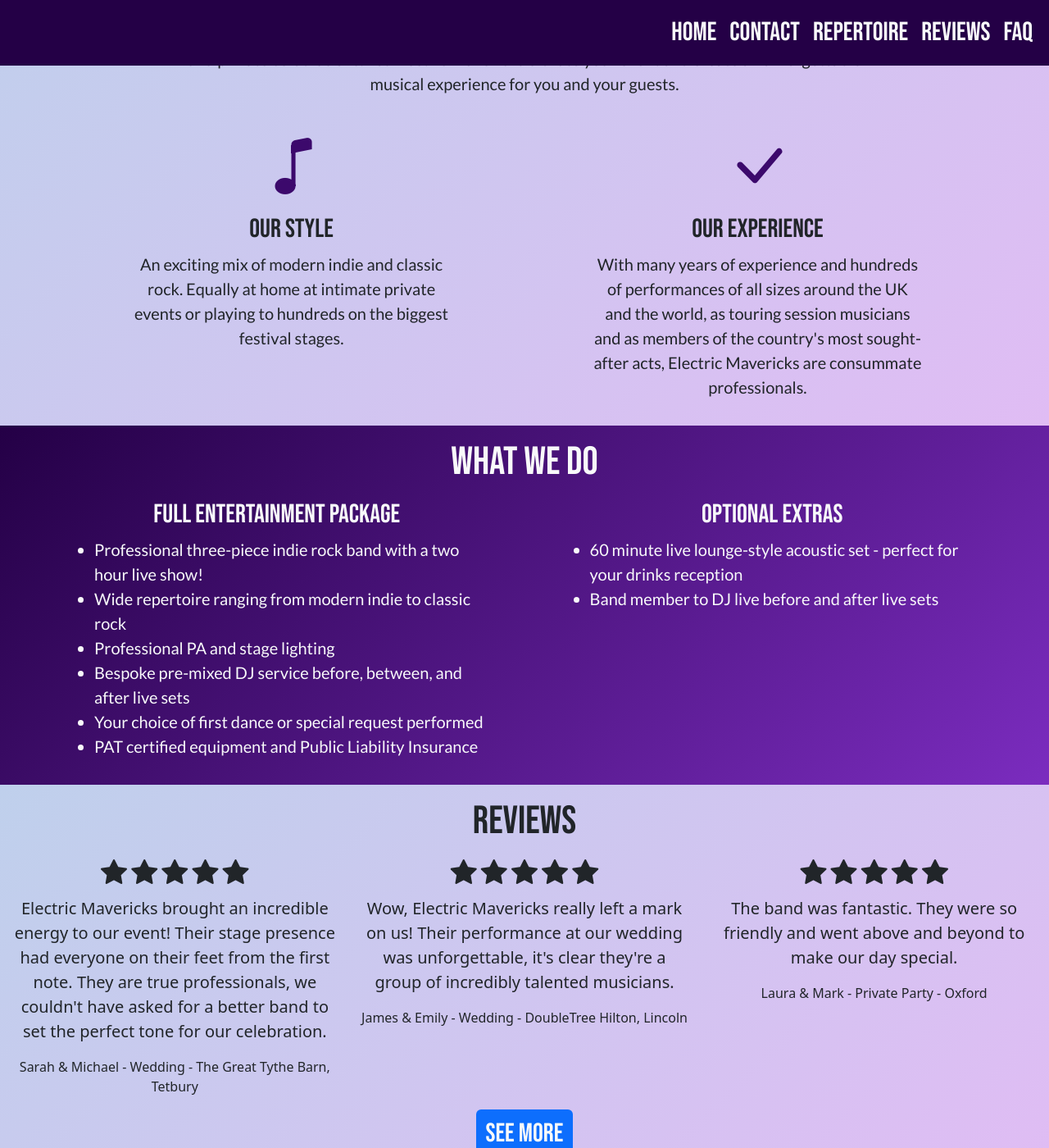
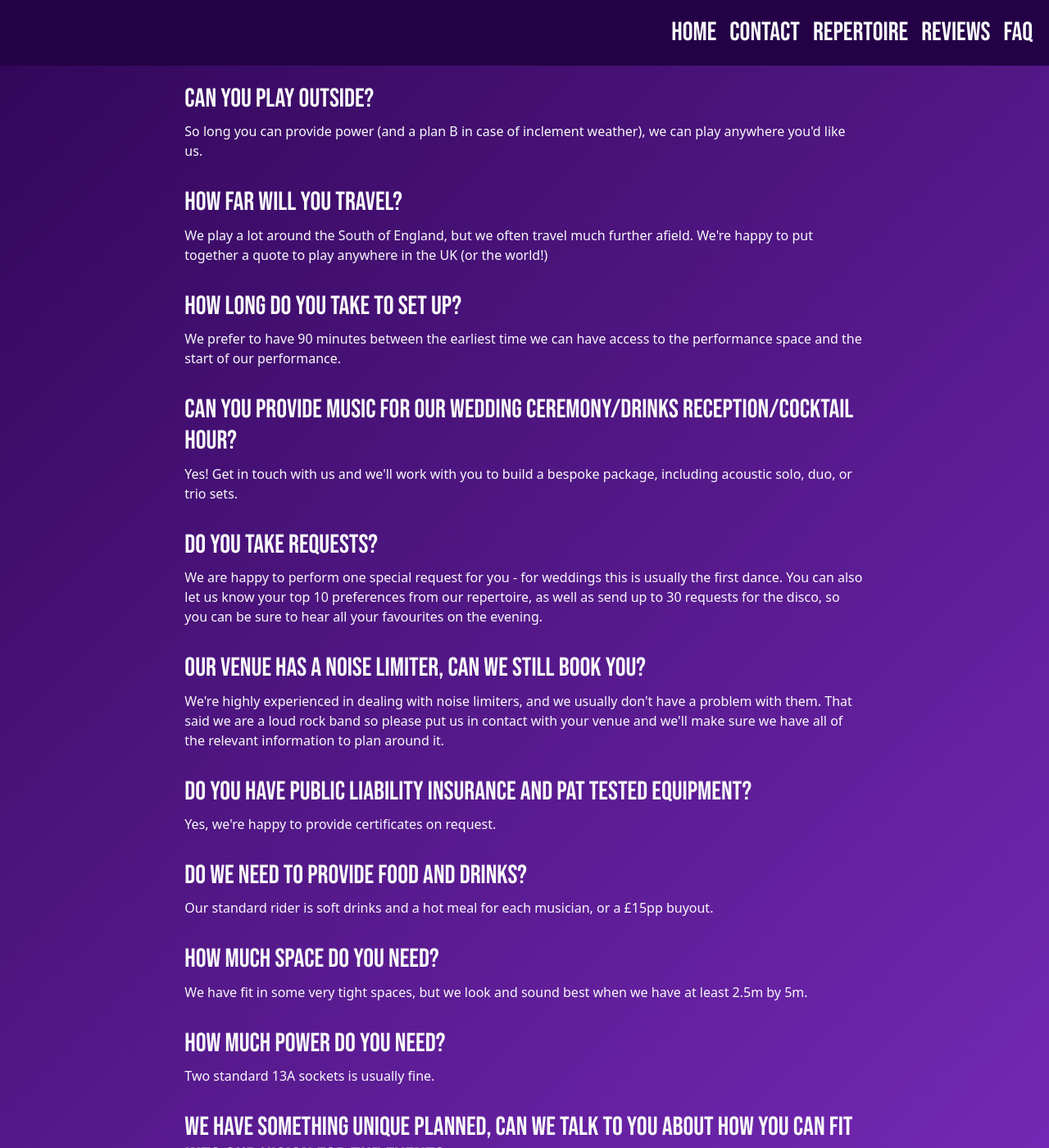
Before and after one commit to Bibliophage305/electric-mavericks, a Jekyll site: the page built from pages/faq.html, in a window 1280 px wide and 1400 px high, scrolled down 479 px. Shown: the whole window at 82% size. Built offline with Jekyll 4.4.1, drawn with Linux system fonts in a browser that asks for light colours; some of the changed text lies outside the part shown.

Commit message:
Fix FAQ page

```diff
--- a/pages/faq.html
+++ b/pages/faq.html
@@ -4,218 +4,155 @@ title: "Electric Mavericks"
 permalink: /faq/
 ---
 
-<div id="hero" class="row text-light py-3">
+<div class="row text-light py-3">
   <div class="col">
-    <div class="row">
-      <div class="col text-center">
-        <h1>Electric Mavericks</h1>
-      </div>
-    </div>
-    <div class="row">
-      <div class="col text-center">
-        <h2>Wiltshire and Berkshire's best indie rock trio</h2>
-      </div>
-    </div>
-    <div class="row mb-3">
-      <div class="col text-center">
-        <a
-          role="button"
-          id="cta-button"
-          class="btn btn-primary btn-large text-light"
-          href="https://electricmavericks.co.uk/contact"
-        >
-          Enquire Now
-        </a>
-      </div>
+    <div class="row text-center">
+      <h2>Frequently Asked Questions</h2>
     </div>
     <div class="row justify-content-center">
-      <div class="col-auto text-center">
-        <lite-youtube
-          id="showreel"
-          videoid="eagdJADNbDc"
-          posterquality="maxresdefault"
-          posterloading="eager"
-        ></lite-youtube>
-      </div>
-    </div>
-  </div>
-</div>
-<div id="about" class="row text-dark py-3">
-  <div class="col">
-    <div class="row">
-      <div class="col text-center">
-        <h2 class="pt-3">About Us</h2>
-      </div>
-    </div>
-    <div class="row justify-content-center">
-      <div class="col col-md-8 text-center">
-        <p class="font-lato fs-5">
-          Introducing Electric Mavericks, a dynamic indie rock trio based in
-          Wiltshire and Berkshire ready to ignite your party with their
-          infectious melodies and powerful stage presence. Their captivating
-          high-energy performances are the perfect addition to parties,
-          weddings, festivals, and private celebrations. Let Electric Mavericks
-          elevate your event and create an unforgettable musical experience for
-          you and your guests.
-        </p>
-      </div>
-    </div>
-    <div class="row justify-content-evenly">
-      <div class="col-12 col-lg-4 col-md-6 text-center pt-2">
-        <div class="row">
-          <i class="bi bi-music-note about-icon"></i>
+      <div class="col-12 col-lg-8 col-md-10">
+        <div class="row pt-3">
+          <h3>Do you have your own PA and lighting?</h3>
         </div>
         <div class="row">
-          <h3>Our Style</h3>
+          <p>
+            We bring our standard PA and lights to every show at no extra cost.
+            If you already have a suitable sound system we're happy to use it,
+            but if you don't, then you don't need to hire any extra equipment
+            for us.
+          </p>
+        </div>
+        <div class="row pt-3">
+          <h3>How long do you play for?</h3>
         </div>
         <div class="row">
-          <p class="font-lato fs-5">
-            An exciting mix of modern indie and classic rock. Equally at home at
-            intimate private events or playing to hundreds on the biggest
-            festival stages.
+          <p>
+            We usually play for a total of two hours, split into two hour-long
+            sets. We also offer an extra hour-long acoustic set, ideal for a
+            drinks reception or cocktail hour.
           </p>
         </div>
-      </div>
-      <div class="col-12 col-lg-4 col-md-6 text-center pt-2">
-        <div class="row">
-          <i class="bi bi-check-lg about-icon"></i>
+        <div class="row pt-3">
+          <h3>What happens before/between/after your sets?</h3>
         </div>
         <div class="row">
-          <h3>Our Experience</h3>
+          <p>
+            Anything you like! We can play pre-mixed playlists - either ours or
+            something you send us in advance - or hand over to your DJ. We also
+            offer a DJ upgrade, where a band member will select and mix tracks
+            as well as take requests.
+          </p>
+        </div>
+        <div class="row pt-3">
+          <h3>Can you play outside?</h3>
         </div>
         <div class="row">
-          <p class="font-lato fs-5">
-            With many years of experience and hundreds of performances of all
-            sizes around the UK and the world, as touring session musicians and
-            as members of the country's most sought-after acts, Electric
-            Mavericks are consummate professionals.
+          <p>
+            So long you can provide power (and a plan B in case of inclement
+            weather), we can play anywhere you'd like us.
+          </p>
+        </div>
+        <div class="row pt-3">
+          <h3>How far will you travel?</h3>
+        </div>
+        <div class="row">
+          <p>
+            We play a lot around the South of England, but we often travel much
+            further afield. We're happy to put together a quote to play anywhere
+            in the UK (or the world!)
+          </p>
+        </div>
+        <div class="row pt-3">
+          <h3>How long do you take to set up?</h3>
+        </div>
+        <div class="row">
+          <p>
+            We prefer to have 90 minutes between the earliest time we can have
+            access to the performance space and the start of our performance.
+          </p>
+        </div>
+        <div class="row pt-3">
+          <h3>
+            Can you provide music for our wedding ceremony/drinks
+            reception/cocktail hour?
+          </h3>
+        </div>
+        <div class="row">
+          <p>
+            Yes! Get in touch with us and we'll work with you to build a bespoke
+            package, including acoustic solo, duo, or trio sets.
+          </p>
+        </div>
+        <div class="row pt-3">
+          <h3>Do you take requests?</h3>
+        </div>
+        <div class="row">
+          <p>
+            We are happy to perform one special request for you - for weddings
+            this is usually the first dance. You can also let us know your top
+            10 preferences from our repertoire, as well as send up to 30
+            requests for the disco, so you can be sure to hear all your
+            favourites on the evening.
+          </p>
+        </div>
+        <div class="row pt-3">
+          <h3>Our venue has a noise limiter, can we still book you?</h3>
+        </div>
+        <div class="row">
+          <p>
+            We're highly experienced in dealing with noise limiters, and we
+            usually don't have a problem with them. That said we are a loud rock
+            band so please put us in contact with your venue and we'll make sure
+            we have all of the relevant information to plan around it.
+          </p>
+        </div>
+        <div class="row pt-3">
+          <h3>
+            Do you have Public Liability Insurance and PAT tested equipment?
+          </h3>
+        </div>
+        <div class="row">
+          <p>Yes, we're happy to provide certificates on request.</p>
+        </div>
+        <div class="row pt-3">
+          <h3>Do we need to provide food and drinks?</h3>
+        </div>
+        <div class="row">
+          <p>
+            Our standard rider is soft drinks and a hot meal for each musician,
+            or a £15pp buyout.
+          </p>
+        </div>
+        <div class="row pt-3">
+          <h3>How much space do you need?</h3>
+        </div>
+        <div class="row">
+          <p>
+            We have fit in some very tight spaces, but we look and sound best
+            when we have at least 2.5m by 5m.
+          </p>
+        </div>
+        <div class="row pt-3">
+          <h3>How much power do you need?</h3>
+        </div>
+        <div class="row">
+          <p>Two standard 13A sockets is usually fine.</p>
+        </div>
+        <div class="row pt-3">
+          <h3>
+            We have something unique planned, can we talk to you about how you
+            can fit into our vision for the event?
+          </h3>
+        </div>
+        <div class="row">
+          <p>
+            We'd love to hear from you! Use our contact form or email us at
+            info@electricmavericks.co.uk to talk to us about what we can do for
+            your event. We can accommodate most requests, and in the rare cases
+            that we can't help, we'll refer you to someone who can.
           </p>
         </div>
       </div>
     </div>
   </div>
 </div>
-<div id="packages" class="row text-light py-3">
-  <div class="col">
-    <div class="row text-center">
-      <h2>What We Do</h2>
-    </div>
-    <div class="row justify-content-evenly">
-      <div class="col-12 col-lg-5 col-md-6 pt-2">
-        <div class="row text-center">
-          <h3>Full Entertainment Package</h3>
-        </div>
-        <div class="row">
-          <div class="col">
-            <ul>
-              <li class="font-lato fs-5">
-                Professional three-piece indie rock band with a two hour live
-                show!
-              </li>
-              <li class="font-lato fs-5">
-                Wide repertoire ranging from modern indie to classic rock
-              </li>
-              <li class="font-lato fs-5">Professional PA and stage lighting</li>
-              <li class="font-lato fs-5">
-                Bespoke pre-mixed DJ service before, between, and after live
-                sets
-              </li>
-              <li class="font-lato fs-5">
-                Your choice of first dance or special request performed
-              </li>
-              <li class="font-lato fs-5">
-                PAT certified equipment and Public Liability Insurance
-              </li>
-            </ul>
-          </div>
-        </div>
-      </div>
-      <div class="col-12 col-lg-5 col-md-6 pt-2">
-        <div class="row text-center">
-          <h3>Optional Extras</h3>
-        </div>
-        <div class="row">
-          <div class="col">
-            <ul>
-              <li class="font-lato fs-5">
-                60 minute live lounge-style acoustic set - perfect for your
-                drinks reception
-              </li>
-              <li class="font-lato fs-5">
-                Band member to DJ live before and after live sets
-              </li>
-            </ul>
-          </div>
-        </div>
-      </div>
-    </div>
-  </div>
-</div>
-<div id="reviews" class="row text-dark py-3">
-  <div class="col">
-    <div class="row text-center">
-      <h2>Reviews</h2>
-    </div>
-    <div id="reviews-wrapper" class="row justify-content-evenly text-center">
-      {% assign first_reviews = site.data.reviews | slice: 0, 3 %}
-      {% for review in first_reviews %}
-      <div class="col-12 col-sm-6 col-md-4 pt-2">
-        <div class="row">
-          <h3>
-            {% for i in (1..5) %}
-            <i class="bi bi-star-fill"></i>
-            {% endfor %}
-          </h3>
-        </div>
-        <div class="row">
-          <p class="fs-5">{{ review.text }}</p>
-        </div>
-        <div class="row">
-          <p>{{ review.event }}</p>
-        </div>
-      </div>
-      {% endfor %}
-    </div>
-    <div class="row mb-3">
-      <div class="col text-center">
-        <a
-          role="button"
-          id="cta-button"
-          class="btn btn-primary btn-large text-light"
-          href="https://electricmavericks.co.uk/reviews"
-        >
-          See More
-        </a>
-      </div>
-    </div>
-  </div>
-</div>
-
-{% include contact.html %}
-
-<script>
-  document.addEventListener("DOMContentLoaded", function () {
-    const reviewsWrapper = document.getElementById("reviews-wrapper");
-
-    reviews.slice(0, 3).forEach((review) => {
-      const col = document.createElement("div");
-      col.classList.add("col-12", "col-sm-6", "col-md-4", "pt-2");
-
-      col.innerHTML = `
-          <div class="row">
-            <h3>
-              ${'<i class="bi bi-star-fill"></i>'.repeat(5)}
-            </h3>
-          </div>
-          <div class="row">
-            <p class="fs-5">${review.text}</p>
-          </div>
-          <div class="row">
-            <p>${review.event}</p>
-          </div>
-        `;
-
-      reviewsWrapper.appendChild(col);
-    });
-  });
-</script>
```
